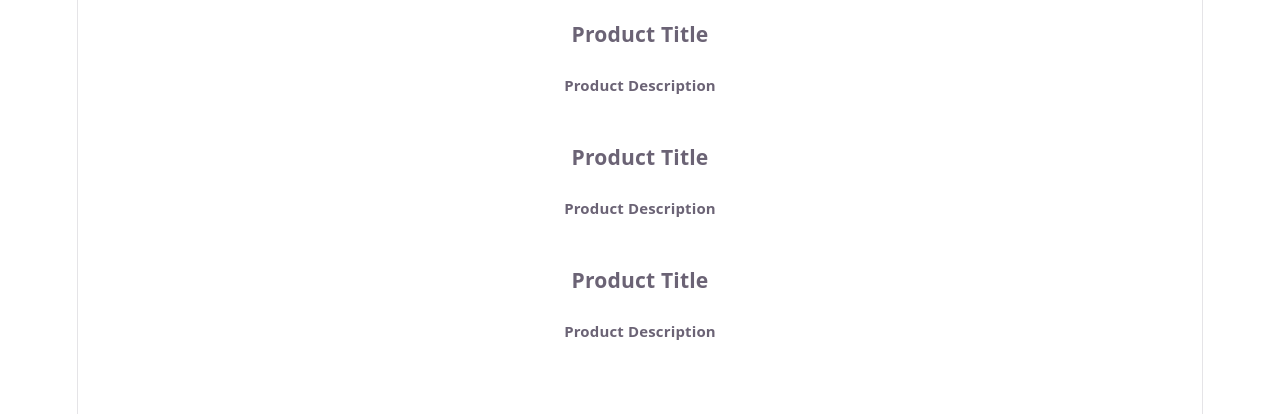
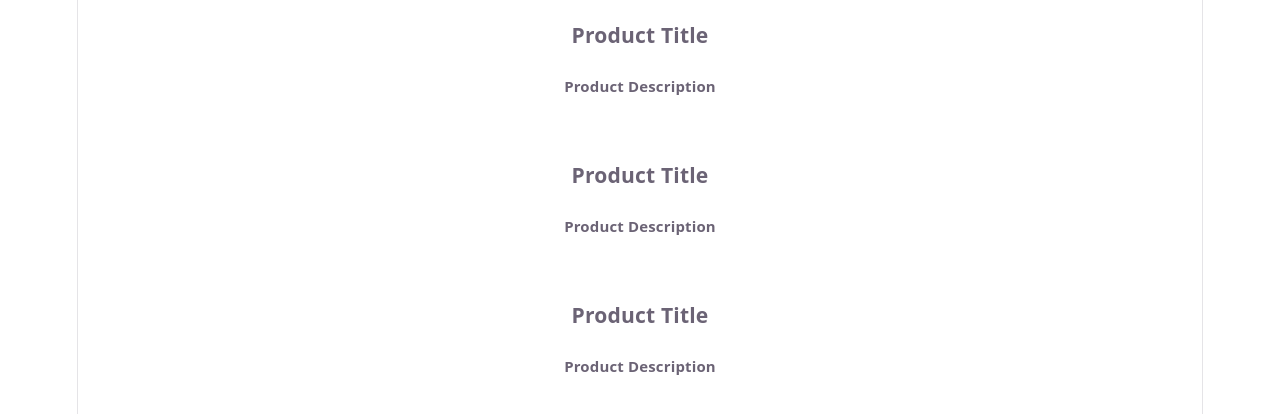
Before and after one commit to Suhani-Saraswat/React-, a React (Vite) app: page / in a window 1280 px wide. Shown: the top 414 px of the page. Built offline with nearby package versions, Linux system fonts and the light colour scheme.

Commit message:
Style components

```diff
--- /dev/null
+++ b/src/Product.css
@@ -0,0 +1,6 @@
+.Product {
+    border: 1px solid white;
+    border-radius: 14px;
+    margin-bottom: 15px;
+    padding: 0 10px 0 10px;
+}
--- a/src/Product.jsx
+++ b/src/Product.jsx
@@ -1,6 +1,8 @@
+import "./Product.css";
+
 function Product() {
     return (
-        <div>
+        <div className="Product">
             <h3>Product Title</h3>
             <h5>Product Description</h5>
         </div>
```
